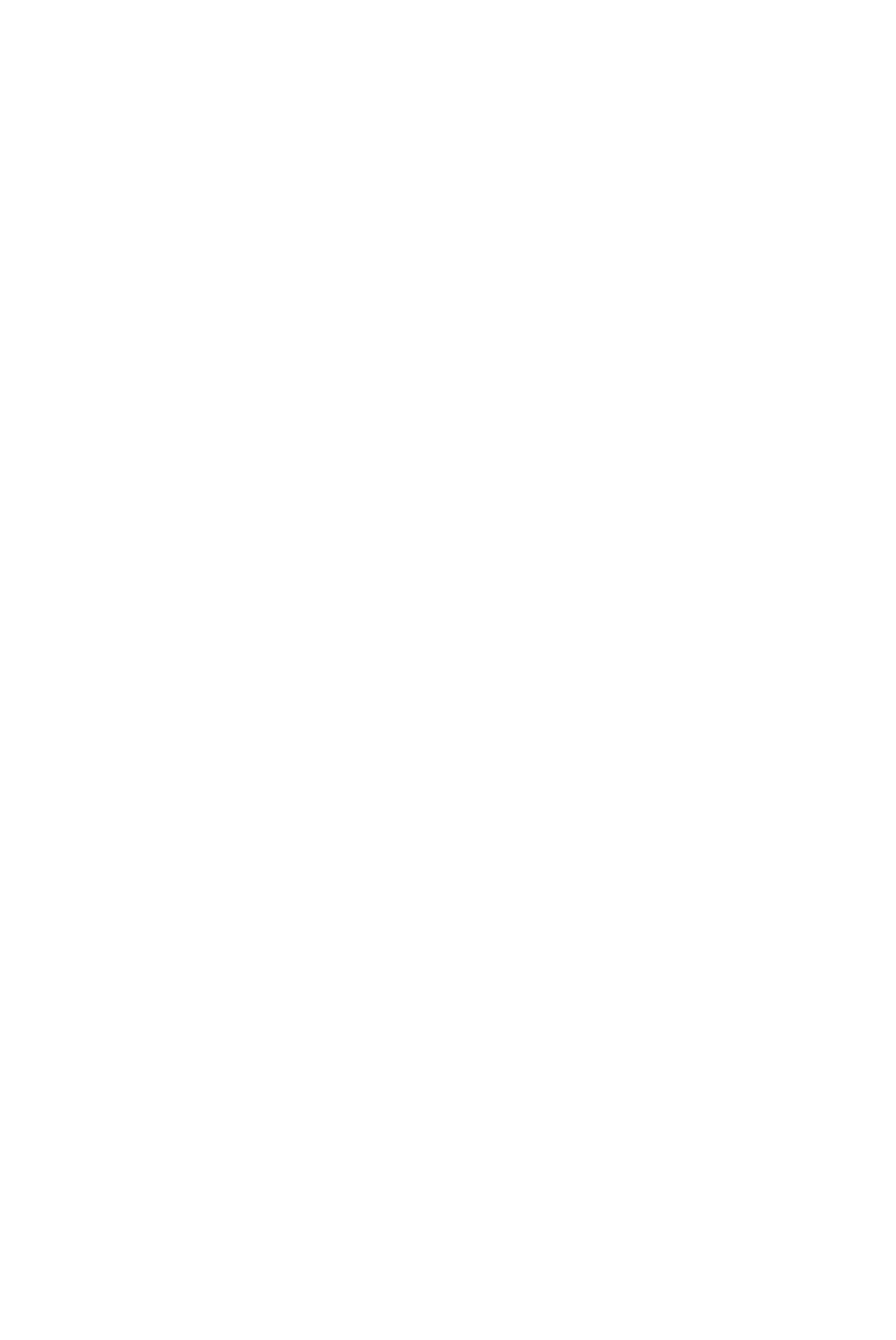
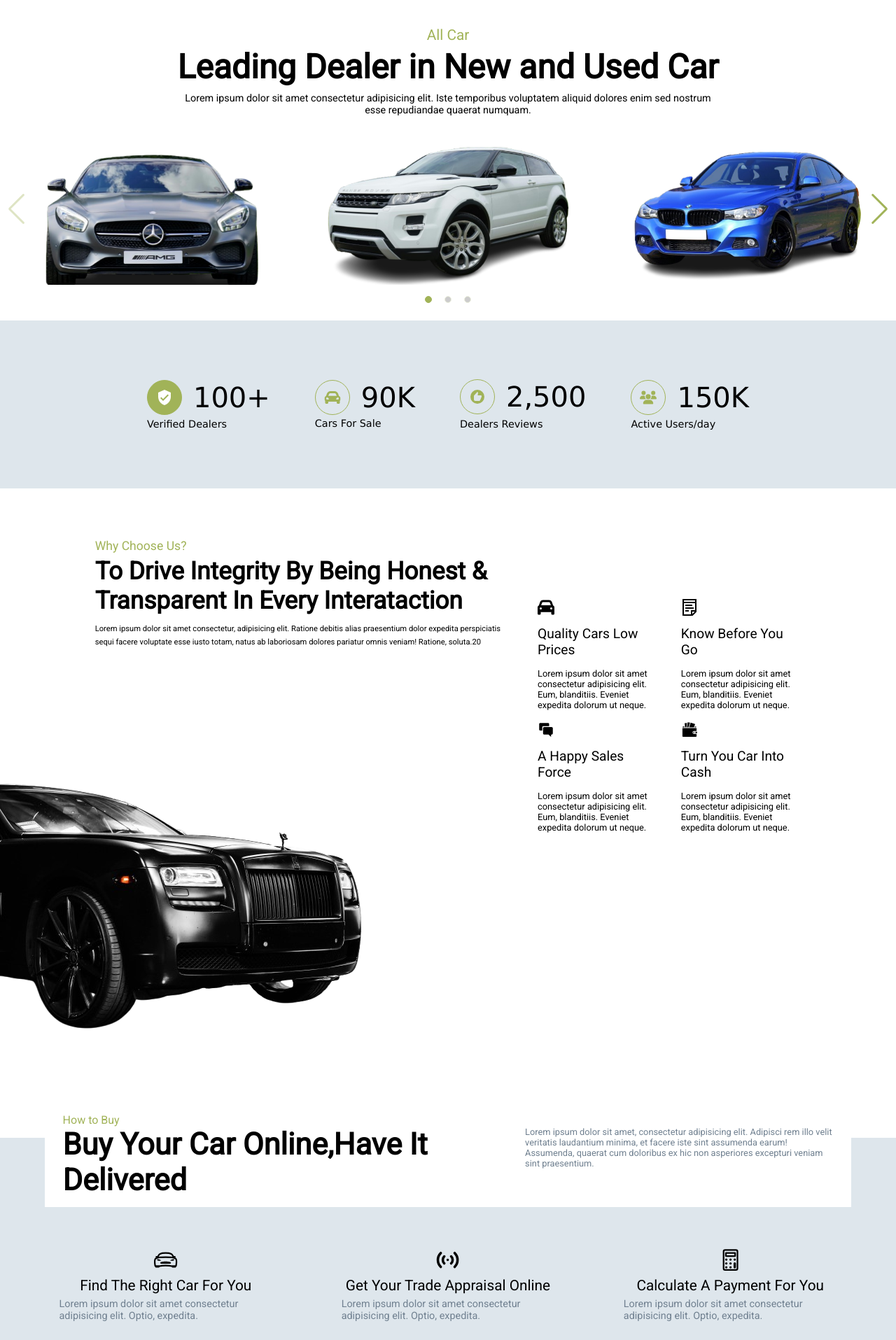
Before and after one commit to edyting/car-company, a React (Vite) app: page / in a window 1280 px wide. Shown: the part 882-2797 px from the top of the page at 70% size. Before the commit the page ends 800 px from the top, so only its background shows below. Built offline with nearby package versions, Linux system fonts and the light colour scheme.

Commit message:
added animations to RatingSection

```diff
--- a/src/components/AllCarSection.jsx
+++ b/src/components/AllCarSection.jsx
@@ -6,7 +6,9 @@ import { Navigation, Pagination, Scrollbar, A11y } from "swiper/modules";
 
 // Import Swiper styles
 import "swiper/css/bundle";
-import { useEffect, useState } from "react";
+import { useEffect, useRef, useState } from "react";
+import { motion, useAnimation, useInView } from "motion/react";
+import { easeOut } from "motion";
 
 
 
@@ -51,22 +53,75 @@ const AllCarSection = () => {
       alt: "car",
     },
   ];
+// animation
+  const containerVariant = {
+    hidden: {
+      opacity: 1,
+    },
+    visible: {
+      opacity: 1,
+      transition: {
+        staggerChildren: 0.4,
+      },
+    },
+  };
+
+  const childrenVariant = {
+    hidden: {
+      opacity: 0,
+      y: 74,
+    },
+    visible: {
+      opacity: 1,
+      y: 0,
+    },
+    transition: {
+      duration: 0.05,
+      ease: easeOut
+    }
+  };
+
+  const refContainer = useRef(null);
+  const isInView = useInView(refContainer, { once: true });
+  const maincontrols = useAnimation();
+
+  useEffect(() => {
+    if (isInView) {
+      maincontrols.start("visible");
+    }
+  },[isInView])
+
   return (
     <div>
-      <div className="third">
-        <div className="third_small">
+      <motion.div
+        variants={containerVariant}
+        animate={maincontrols}
+        initial="hidden"
+        className="third"
+        ref={refContainer}
+      >
+        <motion.div
+          variants={childrenVariant}
+          className="third_small"
+        >
           <p>All Car</p>
-        </div>
-        <div className="third_large">
+        </motion.div>
+        <motion.div
+          variants={childrenVariant}
+          className="third_large"
+        >
           <h2>Leading Dealer in New and Used Car</h2>
-        </div>
-        <div className="third_paragraph">
+        </motion.div>
+        <motion.div
+          variants={childrenVariant}
+          className="third_paragraph"
+        >
           <p>
             Lorem ipsum dolor sit amet consectetur adipisicing elit. Iste
             temporibus voluptatem aliquid dolores enim sed nostrum esse
             repudiandae quaerat numquam.
           </p>
-        </div>
+        </motion.div>
         {/* carousel */}
         <Swiper
           modules={[Navigation, Pagination, Scrollbar, A11y]}
@@ -75,24 +130,22 @@ const AllCarSection = () => {
           navigation
           pagination={{ clickable: true }}
           // scrollbar={{ draggable: true }}
-        className="slide-card-container"
+          className="slide-card-container"
         >
+          {cars.map((car) => (
+            <div
 
-          {cars.map((car) => (
-
-              <div className="slide-card" key={car.id}>
-                <SwiperSlide>
+              className="slide-card"
+              key={car.id}
+            >
+              <SwiperSlide>
                 <img src={car.src} className="slide-img" alt={car.alt} />
-
-                </SwiperSlide>
-              </div>
-
+              </SwiperSlide>
+            </div>
           ))}
-
         </Swiper>
         {/* carousel */}
-
-      </div>
+      </motion.div>
     </div>
   );
 };
--- a/src/components/BuyYourCarSection.jsx
+++ b/src/components/BuyYourCarSection.jsx
@@ -6,6 +6,10 @@ import { HiStatusOnline } from "react-icons/hi";
 import { GoStack } from "react-icons/go";
 import { IoCalculatorOutline } from "react-icons/io5";
 import { GrNotes } from "react-icons/gr";
+
+// animation
+import { motion } from "motion/react";
+import { easeOut } from "motion";
 
 const BuyYourCarSection = () => {
     const qualities = [
@@ -47,30 +51,59 @@ const BuyYourCarSection = () => {
       },
   ];
 
+  // animation variants
+  const gridContainerVaraints = {
+    hidden: {
+      opacity: 0,
+    },
+    visible: {
+      opacity: 1,
+      transition: {
+        staggerChildren: 0.35,
+        ease: easeOut,
+      },
+    },
+  };
+
+   const gridItemsVaraints = {
+     hidden: {
+       opacity: 0,
+     },
+     visible: {
+       opacity: 1,
+     },
+   };
+
+
+
   return (
     <div className="relative">
       <div className="buy-your-car">
         <HowToBuy />
         <div className="second">
-                  <div className="second_container">
+          <motion.div
+            variants={gridContainerVaraints}
+            initial="hidden"
+            animate="visible"
+            className="second_container"
+          >
             {qualities.map((item) => (
-                          <div className="grid_layout_item" key={item.id}>
-                              <div className="top">
-                                  {item.icon}
-                              </div>
-                              <div className="title">
-                                  {item.title}
-                              </div>
-                              <div className="text">
-                                  {item.text}
-                              </div>
-                          </div>
+              <motion.div
+                variants={gridItemsVaraints}
+
+                className="grid_layout_item"
+                key={item.id}
+              >
+                <div className="top">{item.icon}</div>
+                <div className="title">{item.title}</div>
+                <div className="text">{item.text}</div>
+              </motion.div>
             ))}
+          </motion.div>
         </div>
       </div>
     </div>
-    </div>
-  )
+  );
 }
 
 export default BuyYourCarSection
--- a/src/components/HowToBuy.jsx
+++ b/src/components/HowToBuy.jsx
@@ -1,8 +1,27 @@
+import { easeOut } from "motion";
+import { easeIn, motion } from "motion/react";
 
 const HowToBuy = () => {
+
+  const toBuyVariant = {
+    hidden: {
+      opacity: 0,
+      y:100,
+    },
+    visible: {
+      opacity: 1,
+      y:0,
+    }
+  }
+
   return (
     <div>
-      <div className="to_buy">
+      <motion.div
+        variants={toBuyVariant}
+        initial="hidden"
+        animate="visible"
+        transition={{duration:0.5,ease:easeOut ,delay:0.2 }}
+        className="to_buy">
         {/* header */}
         <div className="header">
           <p>How to Buy</p>
@@ -17,7 +36,7 @@ const HowToBuy = () => {
             </span>
           </div>
         </div>
-      </div>
+      </motion.div>
     </div>
   );
 }
--- a/src/components/RatingSection.jsx
+++ b/src/components/RatingSection.jsx
@@ -2,14 +2,61 @@ import { MdVerifiedUser } from "react-icons/md";
 import { FaCarAlt } from "react-icons/fa";
 import { MdRecommend } from "react-icons/md";
 import { FaUsers } from "react-icons/fa6";
+import { easeOut } from "motion";
+import { useEffect, useRef } from "react";
+import { motion, useAnimation, useInView } from "motion/react";
 
 
 const RatingSection = () => {
+  // animation
+  const containerVariant = {
+    hidden: {
+      opacity: 1,
+    },
+    visible: {
+      opacity: 1,
+      transition: {
+        staggerChildren: 0.4,
+      },
+    },
+  };
+
+  const childrenVariant = {
+    hidden: {
+      opacity: 0,
+      y: -30,
+    },
+    visible: {
+      opacity: 1,
+      y: 0,
+    },
+    transition: {
+      duration: 0.05,
+      ease: easeOut ,
+    },
+  };
+
+  const refContainer = useRef(null);
+  const isInView = useInView(refContainer, { once: true });
+  const maincontrols = useAnimation();
+
+  useEffect(() => {
+    if (isInView) {
+      maincontrols.start("visible");
+    }
+  }, [isInView]);
+
   return (
     <div>
-      <div className="forth">
+      <motion.div
+        variants={containerVariant}
+        animate={maincontrols}
+        initial="hidden"
+        className="forth"
+        ref={refContainer}
+      >
         {/* verified */}
-        <div className="forth_verified">
+        <motion.div variants={childrenVariant} className="forth_verified">
           {/* top */}
           <div className="top">
             {/* logo */}
@@ -25,9 +72,9 @@ const RatingSection = () => {
           <div className="bottom">
             <p>Verified Dealers</p>
           </div>
-        </div>
+        </motion.div>
         {/* cars for sale */}
-        <div className="cars_for_sale">
+        <motion.div variants={childrenVariant} className="cars_for_sale">
           {/* top */}
           <div className="top">
             {/* logo */}
@@ -43,9 +90,9 @@ const RatingSection = () => {
           <div className="bottom">
             <p>Cars For Sale</p>
           </div>
-        </div>
+        </motion.div>
         {/* dealers */}
-        <div className="dealers">
+        <motion.div variants={childrenVariant} className="dealers">
           {/* top */}
           <div className="top">
             {/* logo */}
@@ -61,9 +108,9 @@ const RatingSection = () => {
           <div className="bottom">
             <p>Dealers Reviews</p>
           </div>
-        </div>
+        </motion.div>
         {/* active users */}
-        <div className="active_users">
+        <motion.div variants={childrenVariant} className="active_users">
           {/* top */}
           <div className="top">
             {/* logo */}
@@ -79,8 +126,8 @@ const RatingSection = () => {
           <div className="bottom">
             <p>Active Users/day</p>
           </div>
-        </div>
-      </div>
+        </motion.div>
+      </motion.div>
     </div>
   );
 };
--- a/src/components/Search.jsx
+++ b/src/components/Search.jsx
@@ -1,8 +1,26 @@
+import { easeIn, motion } from "motion/react";
 
 const Search = () => {
+
+  const searchVariant = {
+    hidden: {
+      opacity: 0,
+      scale:.9,
+    },
+    visible: {
+      opacity: 1,
+      scale:1
+    }
+  }
+
   return (
     <div>
-      <div className="search_container">
+      <motion.div
+        variants={searchVariant}
+        initial="hidden"
+        animate="visible"
+        transition={{delay:.3,duration:1,ease:easeIn}}
+        className="search_container">
         <div className="search_container_text">
           Search the car you want, your way
         </div>
@@ -43,7 +61,7 @@ const Search = () => {
               </button>
             </div>
         </form>
-      </div>
+      </motion.div>
     </div>
   );
 }
--- a/src/pages/HomePage.jsx
+++ b/src/pages/HomePage.jsx
@@ -19,26 +19,26 @@ const HomePage = () => {
     <div>
       <div className="conatiner">
         <div className="">
-          {/* <Navbar /> */}
+          <Navbar />
         </div>
         <div className="">
-          {/* <HeroSection /> */}
+          <HeroSection />
         </div>
 
         <div className="">
-          {/* <Search /> */}
+          <Search />
         </div>
         {/* second section is just a white space */}
         <div className="">
-          {/* <SecondSection /> */}
+          <SecondSection />
         </div>
 
         <div className="">
-          {/* <AllCarSection/> */}
+          <AllCarSection/>
         </div>
 
         <div className="">
-          {/* <RatingSection/> */}
+          <RatingSection/>
         </div>
 
         <div className="">
@@ -54,7 +54,7 @@ const HomePage = () => {
         </div>
 
         <div className="">
-          {/* <BuyYourCarSection/> */}
+          <BuyYourCarSection/>
         </div>
 
         <div className="">
--- a/src/scss/homepageSections/_ratingsection.scss
+++ b/src/scss/homepageSections/_ratingsection.scss
@@ -8,8 +8,7 @@
     justify-content: center;
     margin-top: 0;
     font-family: 'Lucida Sans', 'Lucida Sans Regular', 'Lucida Grande', 'Lucida Sans Unicode', Geneva, Verdana, sans-serif;
-   @include fade-in-ratings;
-   transition: all .7s linear;
+
 
 }
 
--- a/src/scss/homepageSections/_tobuy.scss
+++ b/src/scss/homepageSections/_tobuy.scss
@@ -68,14 +68,14 @@
     // height: 20dvh;
     // box-shadow: 1px 1px 1px #f3f2f2;
     padding: 1% 2%;
-    background: white;
+    background: #ffffff;
     position: absolute;
     // bottom: 0px;
     right: 5%;
     margin-top: -3rem;
 
-@include show-to-buy;
-transition: all .7s linear;
+// @include show-to-buy;
+// transition: all .7s linear;
 
     .header{
         color: $primary-color;
```
Lines whose indentation alone changed are shown as unchanged.
